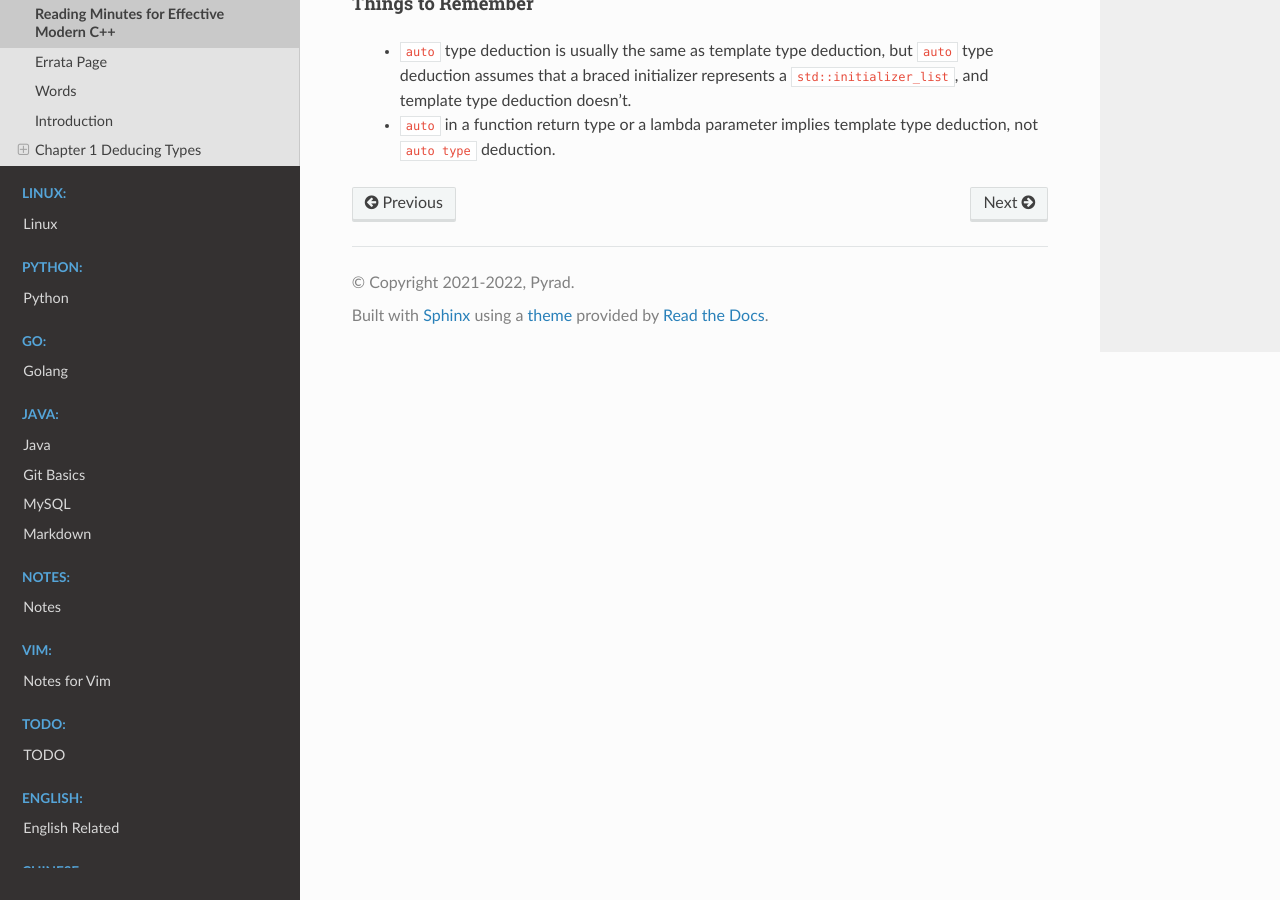
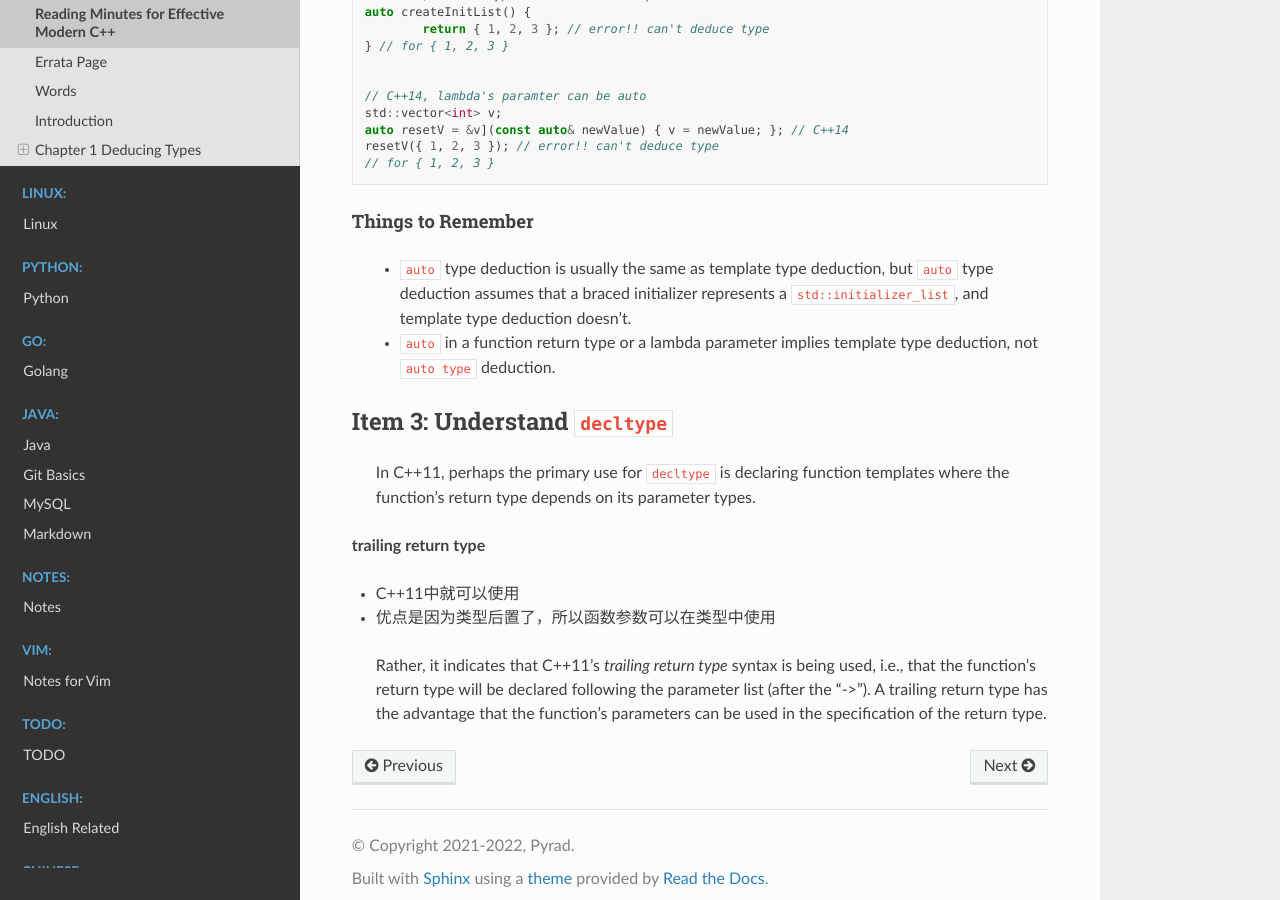
Before and after one commit to Pyrad/pyradnotes, a Sphinx documentation site: the page built from source/CPP/ReadingMinutesEffectiveModernCPP.md, in a window 1280 px wide and 900 px high, scrolled down 16280 px. Built offline with Sphinx 7.4.7 and the Read the Docs theme 2.0.0, drawn with Linux system fonts in a browser that asks for light colours; some of the changed text lies outside the part shown.

Commit message:
2 tips from Item 3 in chapter 1

````diff
--- a/source/CPP/ReadingMinutesEffectiveModernCPP.md
+++ b/source/CPP/ReadingMinutesEffectiveModernCPP.md
@@ -704,10 +704,14 @@
 auto x1 = 27;		// type is int, value is 27
 auto x2(27);		// ditto
 auto x3 = { 27 };	// type is std::initializer_list<int>, value is { 27 }
-auto x4{ 27 };		// ditto
+auto x4{ 27 };		// type is int, in win7, MSYS2, g++ version 12.1.0
 ```
 
-但前面两个（`x1`，`x2`）的类型被推导为`int`，而后面两个（`x3`，`x4`）被推断为`std::initializer_list<int>`，其值是`{27}`。
+但前面两个（`x1`，`x2`）的类型被推导为`int`，而后面的（`x3`）被推断为`std::initializer_list<int>`，其值是`{27}`。而最后的`x4`，实际上也被推导为`int`，而并不是`std::initializer_list<int>`。
+
+**注意，经过验证，发现`x4`实际上也被推导为`int`，而并不是`std::initializer_list<int>`。环境是win7, MSYS2, g++ version 12.1.0。**
+
+
 
 需要注意的两点
 
@@ -790,3 +794,26 @@
 
 > - `auto` type deduction is usually the same as template type deduction, but `auto` type deduction assumes that a braced initializer represents a `std::initializer_list`, and template type deduction doesn’t.
 > - `auto` in a function return type or a lambda parameter implies template type deduction, not `auto type` deduction.
+
+
+
+
+
+## Item 3: Understand `decltype`
+
+
+
+
+
+
+
+> In C++11, perhaps the primary use for `decltype` is declaring function templates where the function’s return type depends on its parameter types.
+
+
+
+**trailing return type**
+
+- C++11中就可以使用
+- 优点是因为类型后置了，所以函数参数可以在类型中使用
+
+> Rather, it indicates that C++11’s *trailing return type* syntax is being used, i.e., that the function’s return type will be declared following the parameter list (after the “->”). A trailing return type has the  advantage that the function’s parameters can be used in the specification of the return type.
````
Also changed, not shown: other parts of source/CPP/ReadingMinutesEffectiveModernCPP.md (+2 -2 lines).
